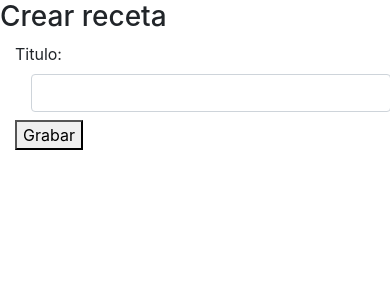
After one commit to SeraPinaBarranco/recetas2, a Django app: page /calorias/crear_receta/ in a window 390 px wide. The commit adds this page. Shown: the top 300 px of the page. Run offline with Django 3.2, Linux system fonts and the light colour scheme; tables that the repository leaves empty hold one stand-in row (values such as "Sample post"); some libraries are stand-ins or nearby versions.

Commit message:
Create Receta

```diff
--- /dev/null
+++ b/calorias/form.py
@@ -0,0 +1,16 @@
+from django import forms
+from .models import NombreRecetas
+
+class FormRecetas(forms.ModelForm):
+    #nombre_receta= forms.CharField(label='Título', max_length=80)
+    def __init__(self, *args, **kwargs):
+        super(FormRecetas, self).__init__(*args, **kwargs)
+
+    class Meta:
+        model = NombreRecetas
+        fields= ['titulo',]
+
+        widgets = {
+            'titulo': forms.TextInput(attrs=
+                {'class':'form-control ml-3 mb-2 text-center'}),
+        }
--- a/calorias/templates/calorias/base.html
+++ b/calorias/templates/calorias/base.html
@@ -4,13 +4,15 @@
     <meta charset="UTF-8">
     <meta name="viewport" content="width=device-width, initial-scale=1.0">
     <title>Document</title>
+    <link rel="stylesheet" href="https://maxcdn.bootstrapcdn.com/bootstrap/4.5.2/css/bootstrap.min.css">
+    <script src="https://ajax.googleapis.com/ajax/libs/jquery/3.5.1/jquery.min.js"></script>
+    <script src="https://cdnjs.cloudflare.com/ajax/libs/popper.js/1.16.0/umd/popper.min.js"></script>
+    <script src="https://maxcdn.bootstrapcdn.com/bootstrap/4.5.2/js/bootstrap.min.js"></script>
 </head>
 <body>
-
     {% block body %}
     BASE
     {% endblock body %}
 
-
 </body>
 </html>
--- /dev/null
+++ b/calorias/templates/calorias/crear_recetas.html
@@ -0,0 +1,23 @@
+{% extends 'calorias/base.html' %}
+
+
+{% block body %}
+    <h3>Crear receta</h3>
+
+
+
+    <div class="container">
+        <div class="row">
+            <div class="col-sm-4">
+                <form action="" method="post">{% csrf_token %}
+                    {{form}}
+
+                    <button type="submit">Grabar</button>
+                </form>
+            </div>
+
+        </div>
+
+    </div>
+
+{% endblock body %}
--- a/calorias/templates/calorias/indice_calorias.html
+++ b/calorias/templates/calorias/indice_calorias.html
@@ -3,4 +3,8 @@
 
 {% block body %}
     <h3>Indice calorias</h3>
+
+    <a href="{% url 'crear_receta' %}">Crear Receta</a>
+
+
 {% endblock body %}
--- a/calorias/templates/calorias/indice_general.html
+++ b/calorias/templates/calorias/indice_general.html
@@ -4,5 +4,5 @@
 {% block body %}
     <h3>Indice general</h3>
 
-    <a href="{% url 'inicio_calorias' %}">Indice Recetas</a>
+    <a href="{% url 'indice_calorias' %}">Indice Recetas</a>
 {% endblock body %}
--- a/calorias/urls.py
+++ b/calorias/urls.py
@@ -1,7 +1,10 @@
 from django.urls import path
-from .views import InicioCaloriasview, IndiceGeneral
+from .views import IndiceGeneral, InicioCaloriasview, CrearReceta
 
 urlpatterns = [
-    path('inicio_calorias', InicioCaloriasview.as_view(), name='inicio_calorias'),
+
     path('', IndiceGeneral.as_view(), name='indice_general'),
+    path('indice_calorias/', InicioCaloriasview.as_view(), name='indice_calorias'),
+    path('crear_receta/', CrearReceta.as_view(), name='crear_receta'),
+
 ]
--- a/calorias/views.py
+++ b/calorias/views.py
@@ -1,10 +1,21 @@
 from django.shortcuts import render
-from django.views.generic import TemplateView
+from django.urls import reverse_lazy
+from django.views.generic import TemplateView, CreateView
+from .models import NombreRecetas
+from .form import FormRecetas
 # Create your views here.
-
-class InicioCaloriasview(TemplateView):
-    template_name= 'calorias/indice_calorias.html'
 
 
 class IndiceGeneral(TemplateView):
     template_name= 'calorias/indice_general.html'
+
+
+class InicioCaloriasview(TemplateView):
+    template_name= 'calorias/indice_calorias.html'
+    #template_name= 'calorias/indice_calorias.html'
+
+
+class CrearReceta(CreateView):
+    form_class = FormRecetas
+    template_name = "calorias/crear_recetas.html"
+    success_url = reverse_lazy('indice_calorias')
```
Also changed, not shown: db.sqlite3.
